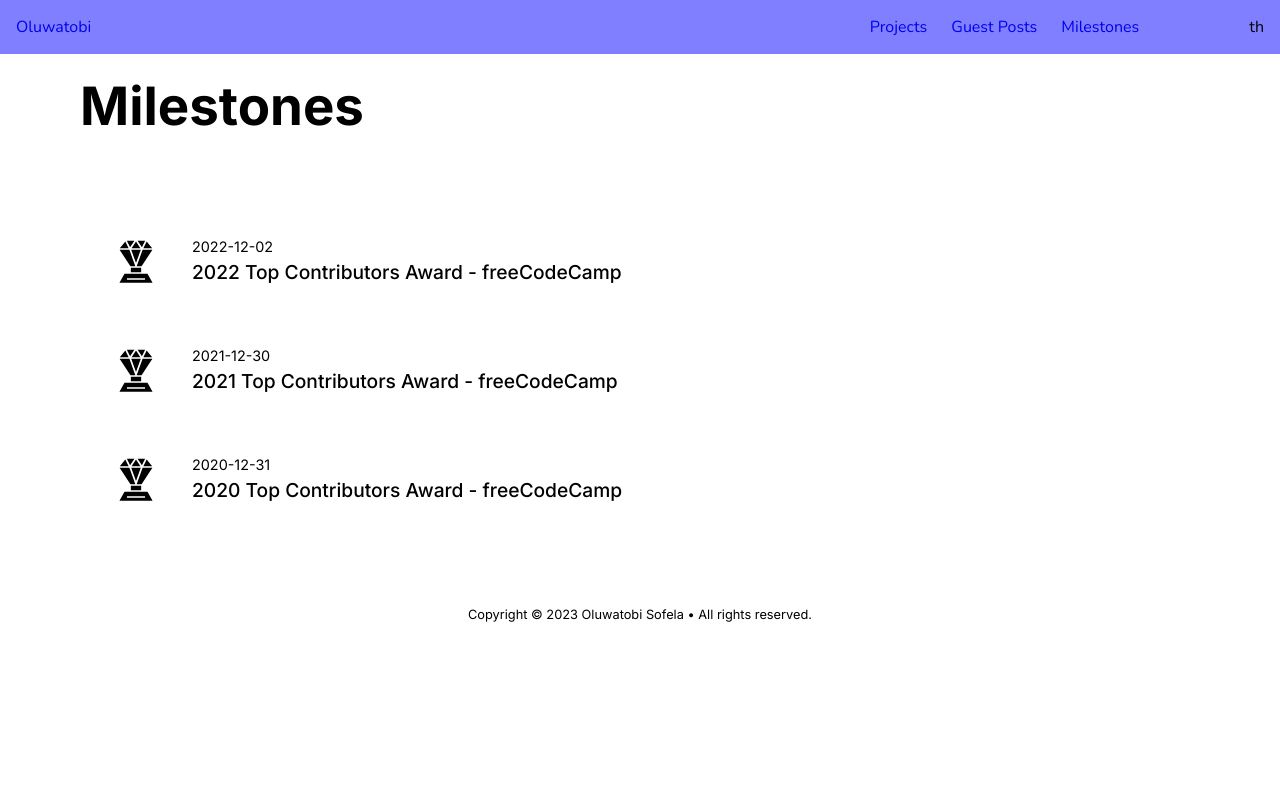
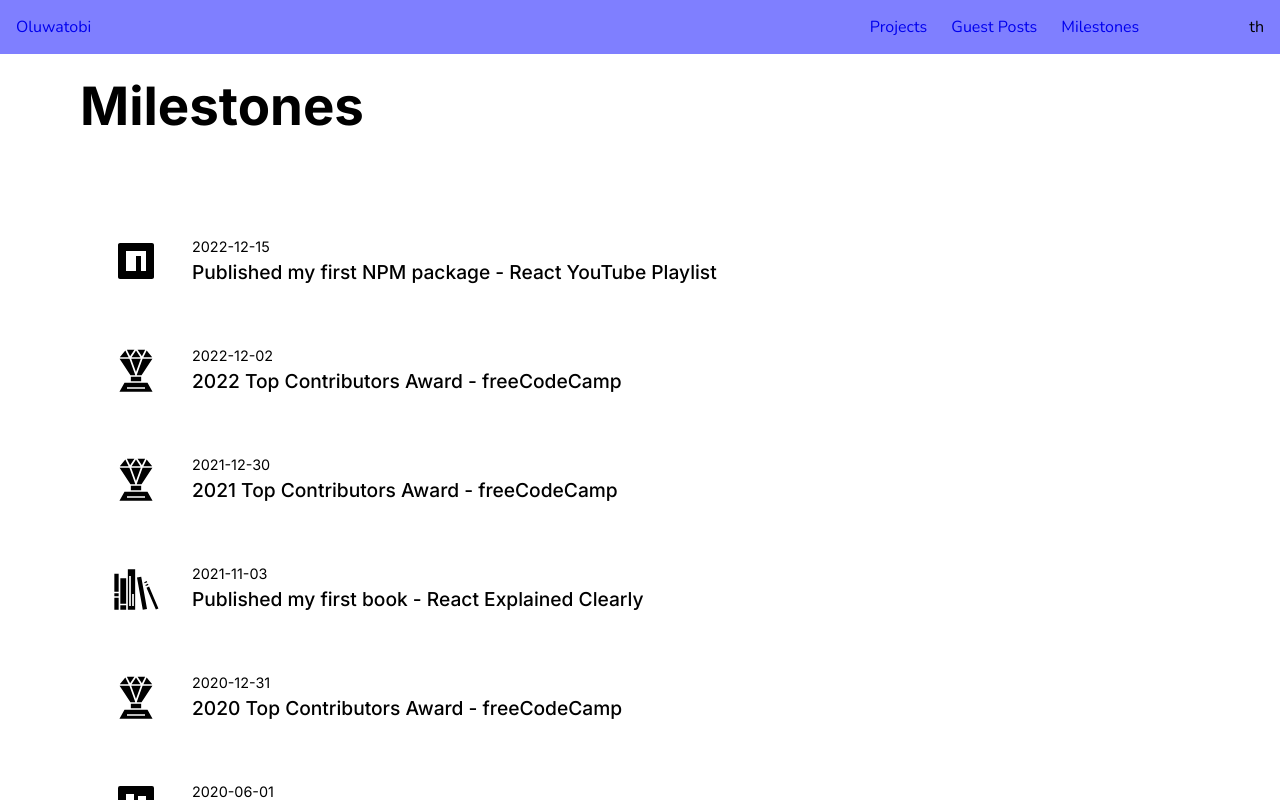
Before and after one commit to oluwatobiss/personal-portfolio, a Next.js app: page /milestones in a window 1280 px wide. Built offline with nearby package versions, Linux system fonts and the light colour scheme.

Commit message:
Create 'personalMilestonesInfoArray.js' file

```diff
--- a/src/awardsInfoArray.js
+++ b/src/awardsInfoArray.js
@@ -1,6 +1,6 @@
 import { GiDiamondTrophy } from "react-icons/gi";
 
-const publicationsInfoArray = [
+const awardsInfoArray = [
   {
     icon: <GiDiamondTrophy />,
     date: "2022-12-02",
@@ -21,4 +21,4 @@ const publicationsInfoArray = [
   },
 ];
 
-export default publicationsInfoArray;
+export default awardsInfoArray;
--- a/src/components/MilestonesCards.jsx
+++ b/src/components/MilestonesCards.jsx
@@ -1,10 +1,12 @@
 import uniqid from "uniqid";
 import styles from "@/src/styles/Milestones.module.css";
 import awardsInfoArray from "../awardsInfoArray";
+import personalMilestonesInfoArray from "../personalMilestonesInfoArray";
 
-const allMilestonesInDescOrder = [...awardsInfoArray].sort(
-  (a, b) => Date.parse(b.date) - Date.parse(a.date)
-);
+const allMilestonesInDescOrder = [
+  ...awardsInfoArray,
+  ...personalMilestonesInfoArray,
+].sort((a, b) => Date.parse(b.date) - Date.parse(a.date));
 
 const milestonesCards = allMilestonesInDescOrder.map((i) => {
   return (
--- /dev/null
+++ b/src/personalMilestonesInfoArray.js
@@ -0,0 +1,39 @@
+import { GiBookshelf } from "react-icons/gi";
+import { MdRocketLaunch, MdSchool } from "react-icons/md";
+import { RiArticleFill, RiNpmjsFill } from "react-icons/ri";
+
+const personalMilestonesInfoArray = [
+  {
+    icon: <RiNpmjsFill />,
+    date: "2022-12-15",
+    title: "Published my first NPM package - React YouTube Playlist",
+    link: "https://www.npmjs.com/package/@codesweetly/react-youtube-playlist",
+  },
+  {
+    icon: <GiBookshelf />,
+    date: "2021-11-03",
+    title: "Published my first book - React Explained Clearly",
+    link: "https://amzn.to/3n5pMHt",
+  },
+  {
+    icon: <RiArticleFill />,
+    date: "2020-06-01",
+    title: "Published my first article - HTML vs CSS vs JavaScript",
+    link: "https://codesweetly.com/html-css-javascript",
+  },
+  {
+    icon: <MdSchool />,
+    date: "2019-12-31",
+    title: "Completed Colt Steel's Udemy bootcamp",
+    link: "https://www.udemy.com/user/coltsteele/",
+  },
+  {
+    icon: <MdRocketLaunch />,
+    date: "2019-02-21",
+    title:
+      "Started my web development adventure with Colt Steel's Udemy bootcamp",
+    link: "https://www.udemy.com/user/coltsteele/",
+  },
+];
+
+export default personalMilestonesInfoArray;
```
